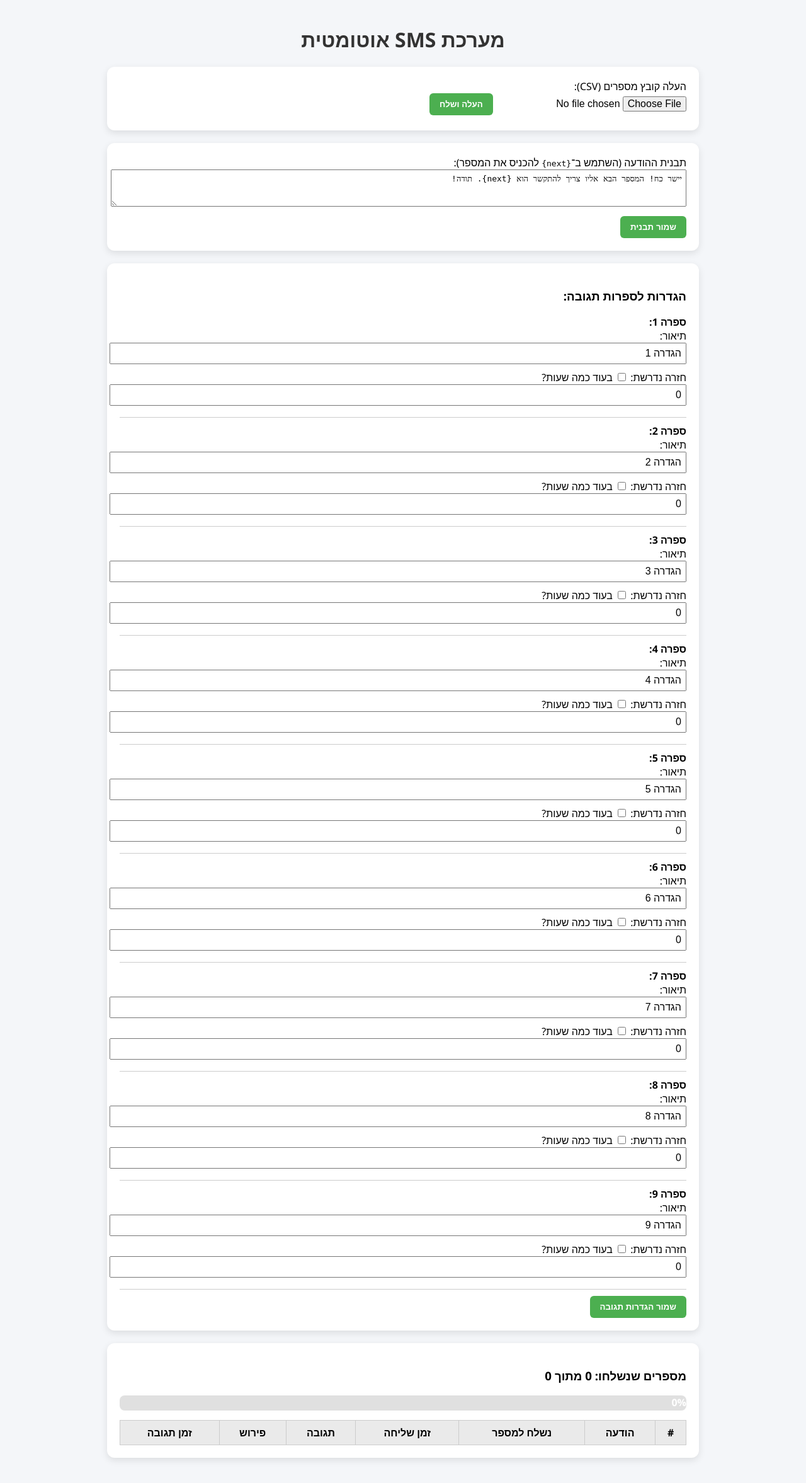
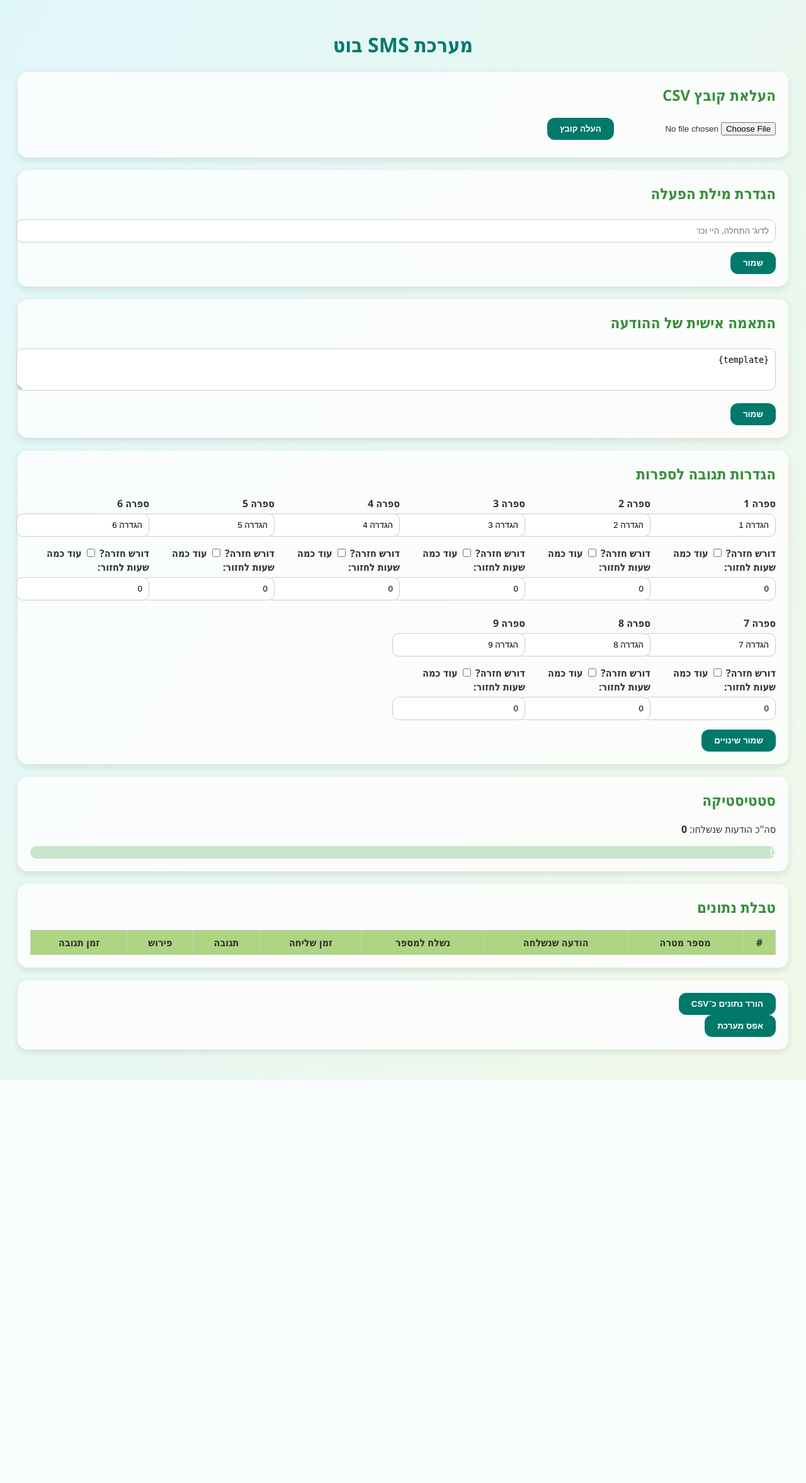
Before and after one commit to uriya222972/sms-auto-bot, a Flask app: page / in a window 1280 px wide. Shown: the whole page at 63% size. After the commit the page ends 1714 px from the top, so only its background shows below. Run offline with Flask 3, Linux system fonts and the light colour scheme; data that the repository does not hold is empty.

Commit message:
Update index.html

```diff
--- a/templates/index.html
+++ b/templates/index.html
@@ -2,126 +2,172 @@
 <html lang="he" dir="rtl">
 <head>
   <meta charset="UTF-8">
-  <title>מערכת SMS</title>
-  <meta name="viewport" content="width=device-width, initial-scale=1.0">
+  <title>מערכת SMS אוטומטית</title>
+  <meta name="viewport" content="width=device-width, initial-scale=1">
   <style>
     body {
-      font-family: "Segoe UI", sans-serif;
-      background: #f4f6f9;
-      margin: 0;
+      font-family: 'Segoe UI', Tahoma, sans-serif;
+      background: linear-gradient(120deg, #e0f7fa, #f1f8e9);
+      color: #333;
       padding: 20px;
       direction: rtl;
     }
+
     h1 {
       text-align: center;
-      color: #333;
+      color: #00796b;
     }
-    section {
-      background: white;
+
+    .section {
+      background: #ffffffcc;
+      border-radius: 16px;
+      box-shadow: 0 4px 12px rgba(0,0,0,0.1);
       padding: 20px;
-      margin: 20px auto;
-      max-width: 900px;
+      margin-bottom: 20px;
+    }
+
+    .section h2 {
+      margin-top: 0;
+      color: #388e3c;
+    }
+
+    input[type="text"], input[type="number"], textarea, select {
+      width: 100%;
+      padding: 10px;
+      margin-top: 5px;
+      margin-bottom: 15px;
+      border: 1px solid #ccc;
+      border-radius: 10px;
+    }
+
+    input[type="file"] {
+      margin-bottom: 15px;
+    }
+
+    input[type="submit"], button {
+      background-color: #00796b;
+      color: white;
+      border: none;
+      padding: 10px 20px;
       border-radius: 12px;
-      box-shadow: 0 4px 12px rgba(0,0,0,0.1);
+      cursor: pointer;
+      font-weight: bold;
     }
-    label, input, select, textarea {
-      font-size: 1em;
+
+    input[type="submit"]:hover, button:hover {
+      background-color: #004d40;
     }
-    input[type="text"], input[type="number"], textarea {
-      width: 100%;
-      padding: 6px;
-      margin-bottom: 10px;
-    }
-    input[type="file"] {
-      margin-bottom: 10px;
-    }
+
     table {
       width: 100%;
       border-collapse: collapse;
       margin-top: 15px;
     }
+
     th, td {
+      border: 1px solid #ccc;
       padding: 8px;
-      border: 1px solid #ccc;
       text-align: center;
+      background-color: #f9fbe7;
     }
+
     th {
-      background: #eaeaea;
+      background-color: #aed581;
     }
-    .progress-container {
-      background: #e0e0e0;
-      border-radius: 8px;
-      height: 24px;
-      overflow: hidden;
-      margin-top: 5px;
+
+    .grid {
+      display: grid;
+      grid-template-columns: repeat(auto-fit, minmax(180px, 1fr));
+      gap: 10px;
     }
-    .progress-bar {
-      background: #4caf50;
-      height: 100%;
-      width: 0%;
-      transition: width 0.3s;
-      color: white;
-      text-align: center;
+
+    label {
       font-weight: bold;
     }
-    button {
-      background: #4caf50;
+
+    .progress-bar {
+      height: 20px;
+      background: #c8e6c9;
+      border-radius: 10px;
+      overflow: hidden;
+      margin-top: 10px;
+    }
+
+    .progress-bar-inner {
+      height: 100%;
+      background: #388e3c;
+      text-align: center;
       color: white;
-      padding: 10px 16px;
-      border: none;
-      border-radius: 6px;
-      cursor: pointer;
-      font-weight: bold;
-    }
-    button:hover {
-      background: #45a049;
+      line-height: 20px;
+      transition: width 0.3s;
     }
   </style>
 </head>
 <body>
-  <h1>מערכת SMS אוטומטית</h1>
+  <h1>מערכת SMS בוט</h1>
 
-  <section>
-    <form method="POST" action="/upload" enctype="multipart/form-data">
-      <label>העלה קובץ מספרים (CSV):</label><br>
+  <div class="section">
+    <h2>העלאת קובץ CSV</h2>
+    <form action="/upload" method="post" enctype="multipart/form-data">
       <input type="file" name="file" accept=".csv" required>
-      <button type="submit">העלה ושלח</button>
+      <input type="submit" value="העלה קובץ">
     </form>
-  </section>
+  </div>
 
-  <section>
-    <form method="POST">
-      <label>תבנית ההודעה (השתמש ב־<code>{next}</code> להכניס את המספר):</label>
-      <textarea name="template" rows="3">{{ template }}</textarea>
-      <button name="update_template" type="submit">שמור תבנית</button>
+  <div class="section">
+    <h2>הגדרת מילת הפעלה</h2>
+    <form method="post">
+      <input type="hidden" name="update_activation_word">
+      <input type="text" name="activation_word" placeholder="לדוג' התחלה, היי וכו'">
+      <input type="submit" value="שמור">
     </form>
-  </section>
+  </div>
 
-  <section>
-    <form method="POST">
-      <h3>הגדרות לספרות תגובה:</h3>
-      {% for key, value in response_map.items() %}
-        <div style="margin-bottom: 10px; border-bottom: 1px solid #ccc; padding-bottom: 8px;">
-          <strong>ספרה {{ key }}:</strong><br>
-          תיאור: <input type="text" name="label_{{ key }}" value="{{ value.label }}">
-          חזרה נדרשת: <input type="checkbox" name="callback_{{ key }}" {% if value.callback_required %}checked{% endif %}>
-          בעוד כמה שעות? <input type="number" name="hours_{{ key }}" value="{{ value.hours }}" min="0">
-        </div>
-      {% endfor %}
-      <button name="update_response_map" type="submit">שמור הגדרות תגובה</button>
+  <div class="section">
+    <h2>התאמה אישית של ההודעה</h2>
+    <form method="post">
+      <input type="hidden" name="update_template">
+      <textarea name="template" rows="3" placeholder="יישר כח! המספר הבא הוא {next}...">{template}</textarea>
+      <input type="submit" value="שמור">
     </form>
-  </section>
+  </div>
 
-  <section>
-    <h3>מספרים שנשלחו: <span id="sentCount">{{ total_sent }}</span> מתוך {{ rows | length }}</h3>
-    <div class="progress-container">
-      <div class="progress-bar" id="progressBar" style="width: 0%">0%</div>
+  <div class="section">
+    <h2>הגדרות תגובה לספרות</h2>
+    <form method="post">
+      <input type="hidden" name="update_response_map">
+      <div class="grid">
+        {% for digit, config in response_map.items() %}
+          <div>
+            <label>ספרה {{ digit }}</label>
+            <input type="text" name="label_{{ digit }}" value="{{ config.label }}" placeholder="לדוג' תרם / לא ענה">
+            <label>דורש חזרה?</label>
+            <input type="checkbox" name="callback_{{ digit }}" {% if config.callback_required %}checked{% endif %}>
+            <label>עוד כמה שעות לחזור:</label>
+            <input type="number" name="hours_{{ digit }}" value="{{ config.hours }}" min="0">
+          </div>
+        {% endfor %}
+      </div>
+      <input type="submit" value="שמור שינויים">
+    </form>
+  </div>
+
+  <div class="section">
+    <h2>סטטיסטיקה</h2>
+    <p>סה"כ הודעות שנשלחו: <strong>{{ total_sent }}</strong></p>
+    <div class="progress-bar">
+      <div class="progress-bar-inner" style="width: {{ total_sent / rows|length * 100 if rows else 0 }}%">{{ total_sent }} / {{ rows|length }}</div>
     </div>
-    <table id="dataTable">
+  </div>
+
+  <div class="section">
+    <h2>טבלת נתונים</h2>
+    <table>
       <thead>
         <tr>
           <th>#</th>
-          <th>הודעה</th>
+          <th>מספר מטרה</th>
+          <th>הודעה שנשלחה</th>
           <th>נשלח למספר</th>
           <th>זמן שליחה</th>
           <th>תגובה</th>
@@ -130,46 +176,29 @@
         </tr>
       </thead>
       <tbody>
+        {% for i in range(rows|length) %}
+          <tr>
+            <td>{{ i + 1 }}</td>
+            <td>{{ rows[i] }}</td>
+            <td>{{ send_log[i].message if send_log[i] is defined }}</td>
+            <td>{{ send_log[i].to if send_log[i] is defined }}</td>
+            <td>{{ send_log[i].time if send_log[i] is defined }}</td>
+            <td>{{ responses[i].message if responses[i] is defined }}</td>
+            <td>{{ responses[i].label if responses[i] is defined }}</td>
+            <td>{{ responses[i].time if responses[i] is defined }}</td>
+          </tr>
+        {% endfor %}
       </tbody>
     </table>
-  </section>
+  </div>
 
-  <script>
-    async function refreshData() {
-      const res = await fetch("/data");
-      const data = await res.json();
-      const tbody = document.querySelector("#dataTable tbody");
-      const sentCount = document.getElementById("sentCount");
-      const progressBar = document.getElementById("progressBar");
-      tbody.innerHTML = "";
-
-      let total = data.rows.length;
-      let sent = data.total_sent;
-      sentCount.textContent = sent;
-
-      data.rows.forEach((row, i) => {
-        const sentData = data.send_log[i] || {};
-        const resp = data.responses[i] || {};
-        const tr = document.createElement("tr");
-        tr.innerHTML = `
-          <td>${i + 1}</td>
-          <td>${sentData.message || row}</td>
-          <td>${sentData.to || ""}</td>
-          <td>${sentData.time || ""}</td>
-          <td>${resp.message || ""}</td>
-          <td>${resp.label || ""}</td>
-          <td>${resp.time || ""}</td>
-        `;
-        tbody.appendChild(tr);
-      });
-
-      const percent = total ? Math.round((sent / total) * 100) : 0;
-      progressBar.style.width = percent + "%";
-      progressBar.textContent = percent + "%";
-    }
-
-    setInterval(refreshData, 3000);
-    refreshData();
-  </script>
+  <div class="section">
+    <form action="/download">
+      <input type="submit" value="הורד נתונים כ־CSV">
+    </form>
+    <form action="/reset" method="post" onsubmit="return confirm('האם אתה בטוח שברצונך לאפס את המערכת?');">
+      <input type="submit" value="אפס מערכת">
+    </form>
+  </div>
 </body>
 </html>
```
